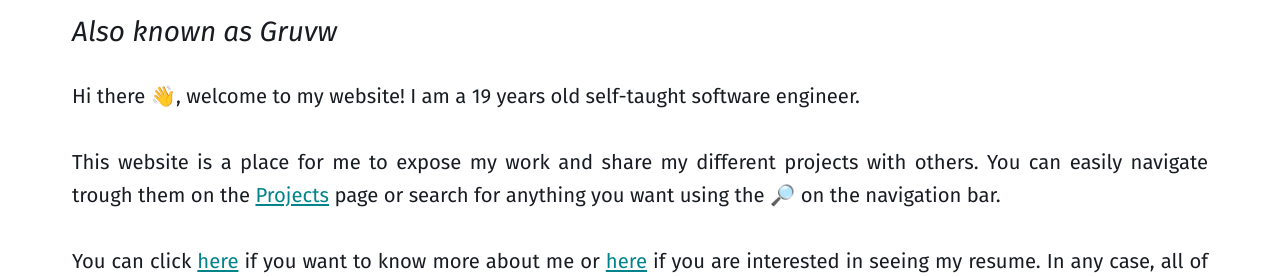
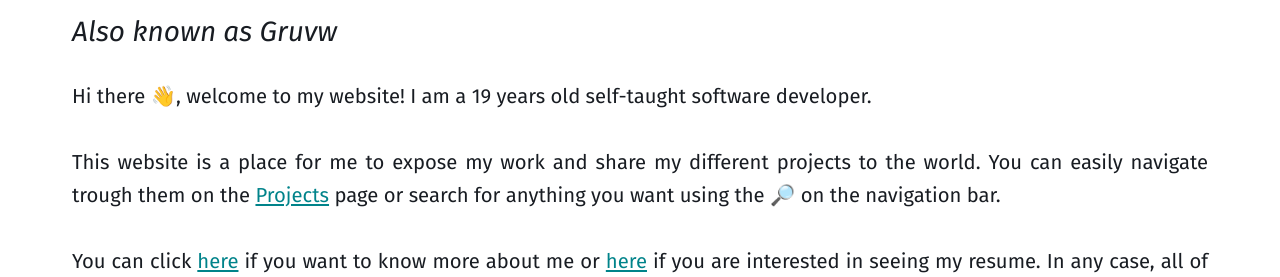
Before and after one commit to gruvw/portfolio, a Jekyll site: the page built from index.html, in a window 1280 px wide and 900 px high, scrolled down 800 px. Shown: the part 176-453 px from the top of the window. Built offline with Jekyll 4.4.1, drawn with Linux system fonts in a browser that asks for light colours; the list of posts is cut into pages by our own code.

Commit message:
minor changes

```diff
--- a/index.html
+++ b/index.html
@@ -7,8 +7,8 @@ alt_title: "Lucas Jung"
 sub_title: "Also known as Gruvw"
 description: Gruvw's coding website. A place where I post my programming projects and experiences.
 introduction:
-  Hi there 👋, welcome to my website! I am a 19 years old self-taught software engineer.<br><br>
-  This website is a place for me to expose my work and share my different projects with others.
+  Hi there 👋, welcome to my website! I am a 19 years old self-taught software developer.<br><br>
+  This website is a place for me to expose my work and share my different projects to the world.
   You can easily navigate trough them on the <a href="projects.html">Projects</a> page or search for anything you want using the 🔎 on the navigation bar.<br><br>
   You can click <a href="about.html">here</a> if you want to know more about me or <a href="resume.html">here</a> if you are interested in seeing my resume.
   In any case, all of the different pages are accessible from the top right hamburger menu.<br><br>
```
